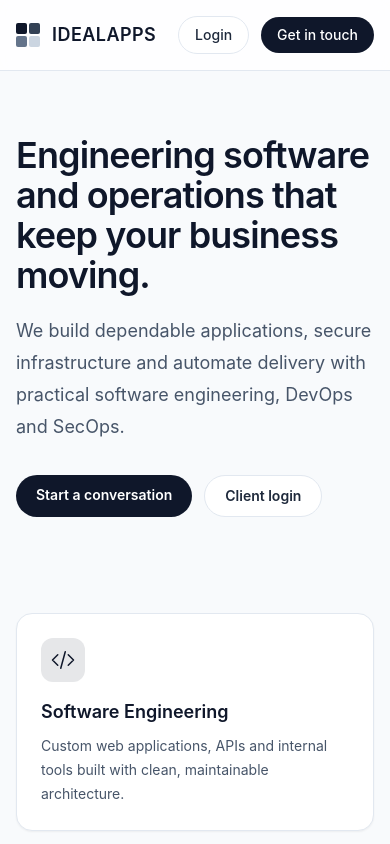
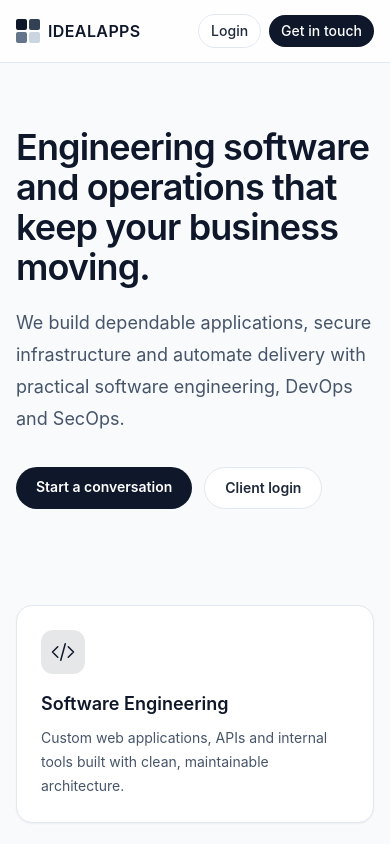
Before and after one commit to idealapps-code/idealapps.ge, a plain HTML site: page index.html in a window 390 px wide. Shown: the top 844 px of the page. Drawn offline with nearby package versions, Linux system fonts and the light colour scheme.

Commit message:
refactor: improve header layout and responsive spacing in index.html

```diff
--- a/index.html
+++ b/index.html
@@ -56,9 +56,9 @@
   </head>
   <body class="min-h-full bg-slate-50 text-slate-800">
     <header class="sticky top-0 z-20 border-b border-slate-200 bg-white/80 backdrop-blur">
-      <div class="mx-auto flex max-w-5xl items-center justify-between gap-4 px-4 py-4 sm:px-6 lg:px-8">
-        <a href="/" class="flex items-center gap-3 text-lg font-semibold tracking-wide text-slate-900">
-          <span class="grid h-6 w-6 grid-cols-2 grid-rows-2 gap-0.5" aria-hidden="true">
+      <div class="mx-auto flex max-w-5xl items-center justify-between gap-2 px-4 py-3.5 sm:gap-4 sm:px-6 sm:py-4 lg:px-8">
+        <a href="/" class="flex shrink-0 items-center gap-2 text-base font-semibold tracking-wide text-slate-900 sm:gap-3 sm:text-lg">
+          <span class="grid h-6 w-6 shrink-0 grid-cols-2 grid-rows-2 gap-0.5" aria-hidden="true">
             <span class="h-full w-full rounded-sm bg-slate-900"></span>
             <span class="h-full w-full rounded-sm bg-slate-700"></span>
             <span class="h-full w-full rounded-sm bg-slate-500"></span>
@@ -66,11 +66,11 @@
           </span>
           <span>IDEALAPPS</span>
         </a>
-        <div class="flex items-center gap-3">
-          <a href="https://bill.idealapps.ge" class="rounded-full border border-slate-200 bg-white px-4 py-2 text-sm font-medium text-slate-800 transition hover:bg-slate-100">
+        <div class="flex shrink-0 items-center gap-2 sm:gap-3">
+          <a href="https://bill.idealapps.ge" class="whitespace-nowrap rounded-full border border-slate-200 bg-white px-3 py-1.5 text-sm font-medium text-slate-800 transition hover:bg-slate-100 sm:px-4 sm:py-2">
             Login
           </a>
-          <a href="mailto:hello@idealapps.ge" class="rounded-full bg-slate-900 px-4 py-2 text-sm font-medium text-white transition hover:bg-slate-700">
+          <a href="mailto:hello@idealapps.ge" class="whitespace-nowrap rounded-full bg-slate-900 px-3 py-1.5 text-sm font-medium text-white transition hover:bg-slate-700 sm:px-4 sm:py-2">
             Get in touch
           </a>
         </div>
```
